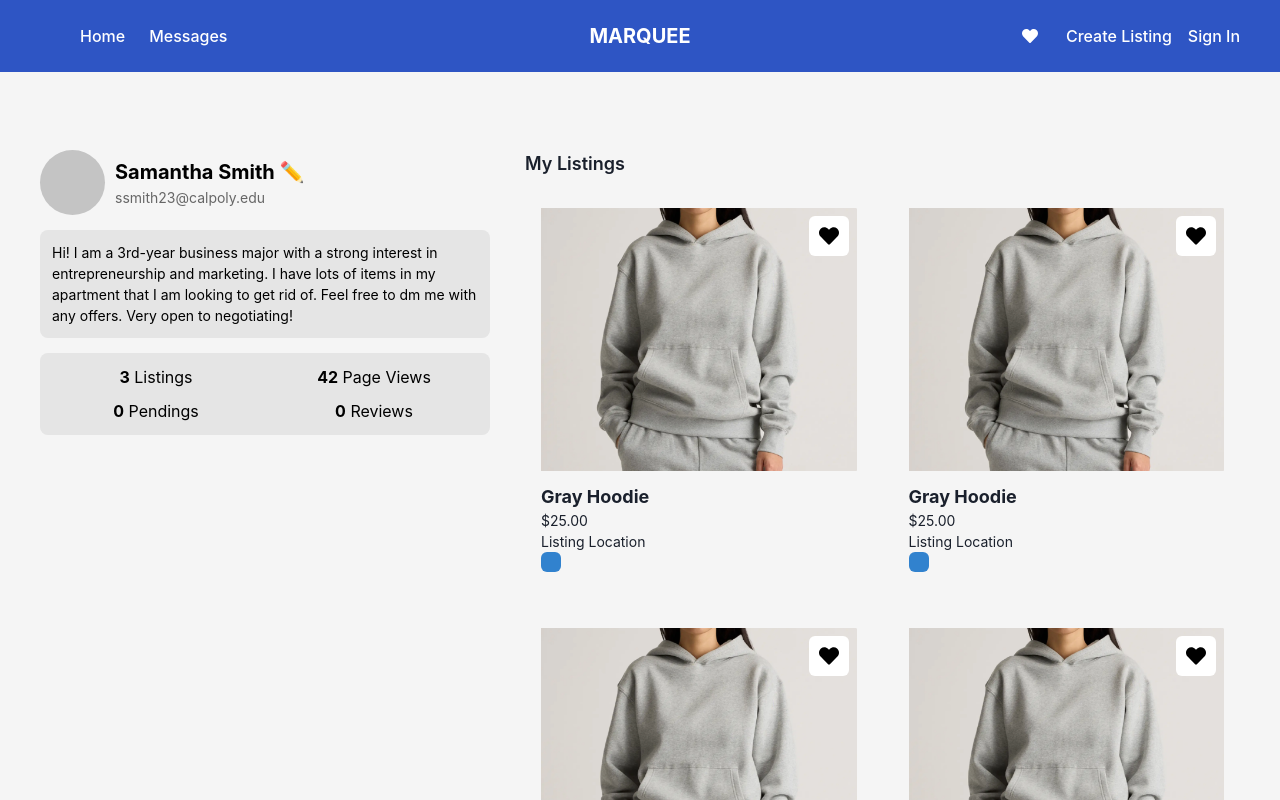
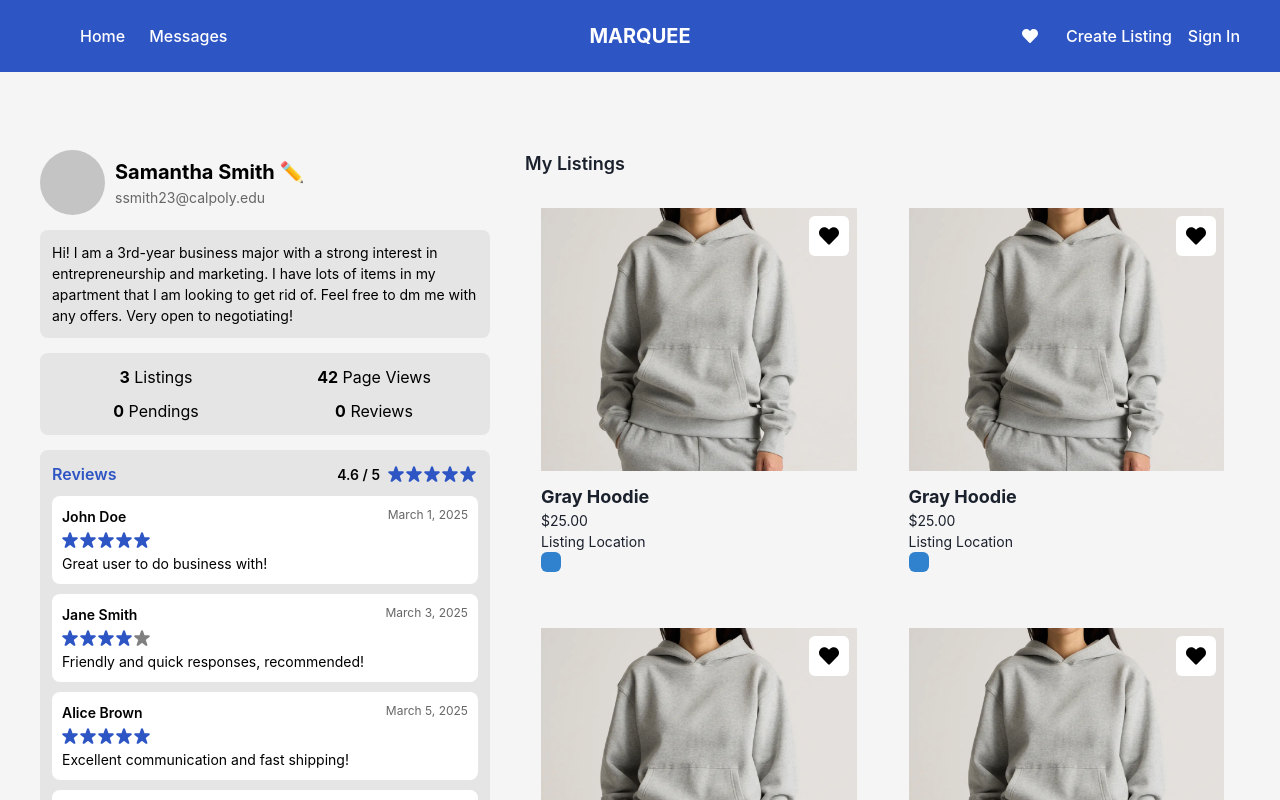
Before and after one commit to soramicha/marquee, a React (Vite) app in the folder packages/frontend/: page /profile in a window 1280 px wide. Shown: the top 800 px of the page. Built offline with nearby package versions, Linux system fonts and the light colour scheme; no server answers.

Commit message:
Added Reviews Front End on Profile Page

```diff
--- a/packages/frontend/package.json
+++ b/packages/frontend/package.json
@@ -11,6 +11,7 @@
         "preview": "vite preview --mode production"
     },
     "dependencies": {
+        "@chakra-ui/icons": "^2.2.4",
         "@chakra-ui/react": "^2.10.6",
         "@emailjs/browser": "^4.4.1",
         "@emotion/react": "^11.14.0",
--- a/packages/frontend/src/pages/Profile.jsx
+++ b/packages/frontend/src/pages/Profile.jsx
@@ -1,5 +1,40 @@
+import { StarIcon } from "@chakra-ui/icons";
 import Navbar from "./Navbar";
 import ListingCard from "../components/ui/ListingCard.jsx";
+
+// Sample reviews data (replace with your real data or API call)
+const reviewsData = [
+    {
+        reviewerName: "John Doe",
+        date: "March 1, 2025",
+        rating: 5,
+        comment: "Great user to do business with!",
+    },
+    {
+        reviewerName: "Jane Smith",
+        date: "March 3, 2025",
+        rating: 4,
+        comment: "Friendly and quick responses, recommended!",
+    },
+    {
+        reviewerName: "Alice Brown",
+        date: "March 5, 2025",
+        rating: 5,
+        comment: "Excellent communication and fast shipping!",
+    },
+    {
+        reviewerName: "Bob Martin",
+        date: "March 7, 2025",
+        rating: 5,
+        comment: "Item was exactly as described.",
+    },
+    {
+        reviewerName: "Chris Green",
+        date: "March 9, 2025",
+        rating: 4,
+        comment: "Overall good experience.",
+    },
+];
 
 function Profile() {
     const user = {
@@ -9,7 +44,32 @@ function Profile() {
         listings: 3,
         pageViews: 42,
         pendings: 0,
-        reviews: 0,
+        reviews: 0, // Not currently used for the average, but you can update if desired
+    };
+
+    // Compute the average rating from reviewsData
+    const averageRating = reviewsData.length
+        ? (
+              reviewsData.reduce((sum, r) => sum + r.rating, 0) /
+              reviewsData.length
+          ).toFixed(1)
+        : 0;
+
+    // Renders a row of star icons for a given numeric rating (integer only)
+    // If you want to handle half-stars, you'll need a custom icon or approach.
+    const renderStars = (rating) => {
+        const stars = [];
+        for (let i = 1; i <= 5; i++) {
+            stars.push(
+                <StarIcon
+                    key={i}
+                    color={i <= rating ? "#2E55C4" : "gray"}
+                    boxSize={4}
+                    style={{ marginRight: "2px" }}
+                />
+            );
+        }
+        return <div style={{ display: "flex" }}>{stars}</div>;
     };
 
     return (
@@ -63,6 +123,46 @@ function Profile() {
                             </strong>{" "}
                             Reviews
                         </p>
+                    </div>
+
+                    {/* Reviews Section */}
+                    <div style={styles.reviewsSection}>
+                        <div style={styles.reviewsHeader}>
+                            <h3 style={styles.reviewsHeading}>Reviews</h3>
+                            {reviewsData.length > 0 && (
+                                <div style={styles.averageRatingBox}>
+                                    <span style={styles.averageRating}>
+                                        {averageRating} / 5
+                                    </span>
+                                    <div style={{ marginLeft: "8px" }}>
+                                        {renderStars(Math.round(averageRating))}
+                                    </div>
+                                </div>
+                            )}
+                        </div>
+
+                        {reviewsData.length === 0 ? (
+                            <p style={styles.noReviews}>No reviews yet.</p>
+                        ) : (
+                            reviewsData.map((review, idx) => (
+                                <div style={styles.reviewBox} key={idx}>
+                                    <div style={styles.reviewHeader}>
+                                        <h4 style={styles.reviewTitle}>
+                                            {review.reviewerName}
+                                        </h4>
+                                        <span style={styles.reviewDate}>
+                                            {review.date}
+                                        </span>
+                                    </div>
+                                    <div style={styles.reviewStars}>
+                                        {renderStars(review.rating)}
+                                    </div>
+                                    <p style={styles.reviewText}>
+                                        {review.comment}
+                                    </p>
+                                </div>
+                            ))
+                        )}
                     </div>
                 </div>
 
@@ -185,6 +285,70 @@ const styles = {
         fontSize: "16px",
     },
 
+    // Reviews
+    reviewsSection: {
+        backgroundColor: "#E5E5E5",
+        padding: "12px",
+        borderRadius: "8px",
+        marginTop: "15px",
+    },
+    reviewsHeader: {
+        display: "flex",
+        alignItems: "center",
+        justifyContent: "space-between",
+        marginBottom: "10px",
+    },
+    reviewsHeading: {
+        margin: 0,
+        fontSize: "16px",
+        fontWeight: 600,
+        color: "#2E55C4",
+    },
+    averageRatingBox: {
+        display: "flex",
+        alignItems: "center",
+    },
+    averageRating: {
+        fontWeight: 600,
+        fontSize: "14px",
+        color: "#000",
+    },
+    noReviews: {
+        fontSize: "14px",
+        color: "#666",
+        margin: 0,
+    },
+    reviewBox: {
+        backgroundColor: "#fff",
+        borderRadius: "8px",
+        padding: "10px",
+        marginBottom: "10px",
+    },
+    reviewHeader: {
+        display: "flex",
+        justifyContent: "space-between",
+        marginBottom: "5px",
+    },
+    reviewTitle: {
+        margin: 0,
+        fontWeight: 600,
+        fontSize: "14px",
+        color: "#000",
+    },
+    reviewDate: {
+        margin: 0,
+        fontSize: "12px",
+        color: "#666",
+    },
+    reviewStars: {
+        marginBottom: "5px",
+    },
+    reviewText: {
+        margin: 0,
+        fontSize: "14px",
+        color: "#000",
+    },
+
     listingsHeading: {
         margin: 0,
         marginBottom: "15px",
```
Also changed, not shown: 1 other file (tests, documents, lock files or other folders).
